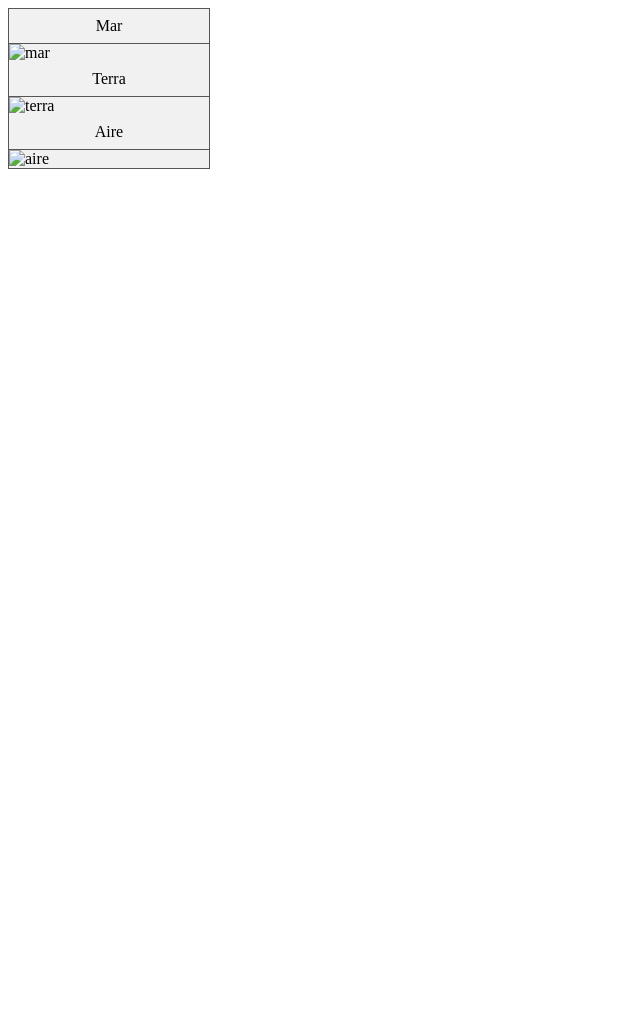
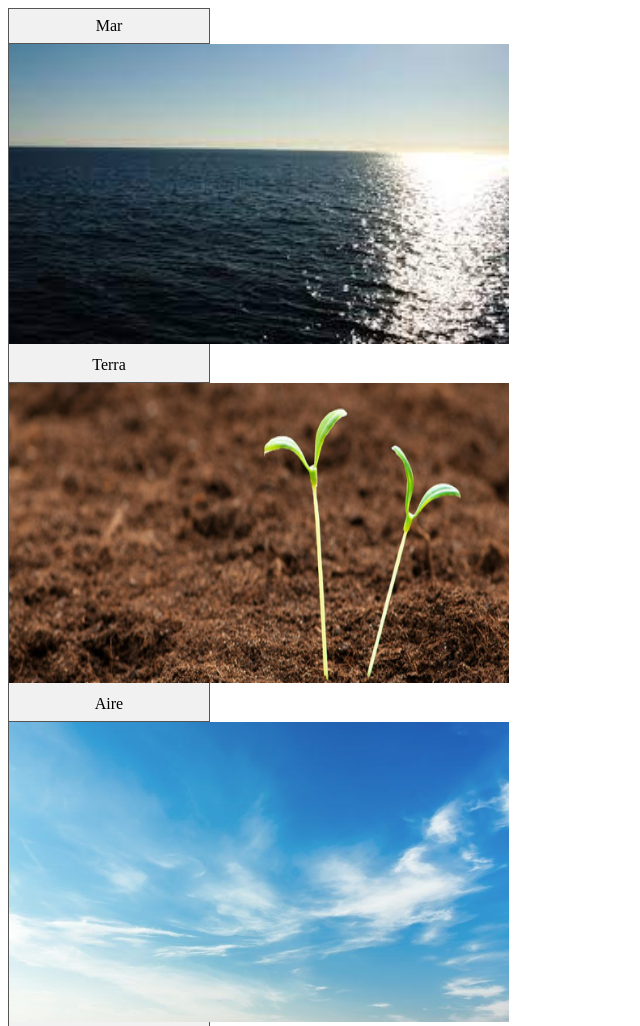
Before and after one commit to jcandalijabl/Exercici-2.4, a plain HTML site: page index.html in a window 1280 px wide. Shown: the top 1026 px of the page, without its empty margins (0-640 px from the left). Before the commit the page ends 800 px from the top, so only its background shows below. Drawn offline with Linux system fonts and the light colour scheme.

Commit message:
Update index.html

```diff
--- a/index.html
+++ b/index.html
@@ -48,11 +48,11 @@ li:last-child {
 <body>
     <ul>
         <li><a href="https://ca.wikipedia.org/wiki/Mar">Mar</a></li>
-	<img src="mar.jpg" alt="mar" width="500" height="300">
+	<img src="imatges/mar.jpg" alt="mar" width="500" height="300">
         <li><a href="https://ca.wikipedia.org/wiki/Terra_(element)">Terra</a></li>
-	<img src="terra.jpg" alt="terra" width="500" height="300">
+	<img src="imatges/terra.jpg" alt="terra" width="500" height="300">
         <li><a href="https://ca.wikipedia.org/wiki/Aire_(element)">Aire</a></li>
-	<img src="aire.jpg" alt="aire" width="500" height="300">
+	<img src="imatges/aire.jpg" alt="aire" width="500" height="300">
     </ul>
 </body>
 </html>
```
